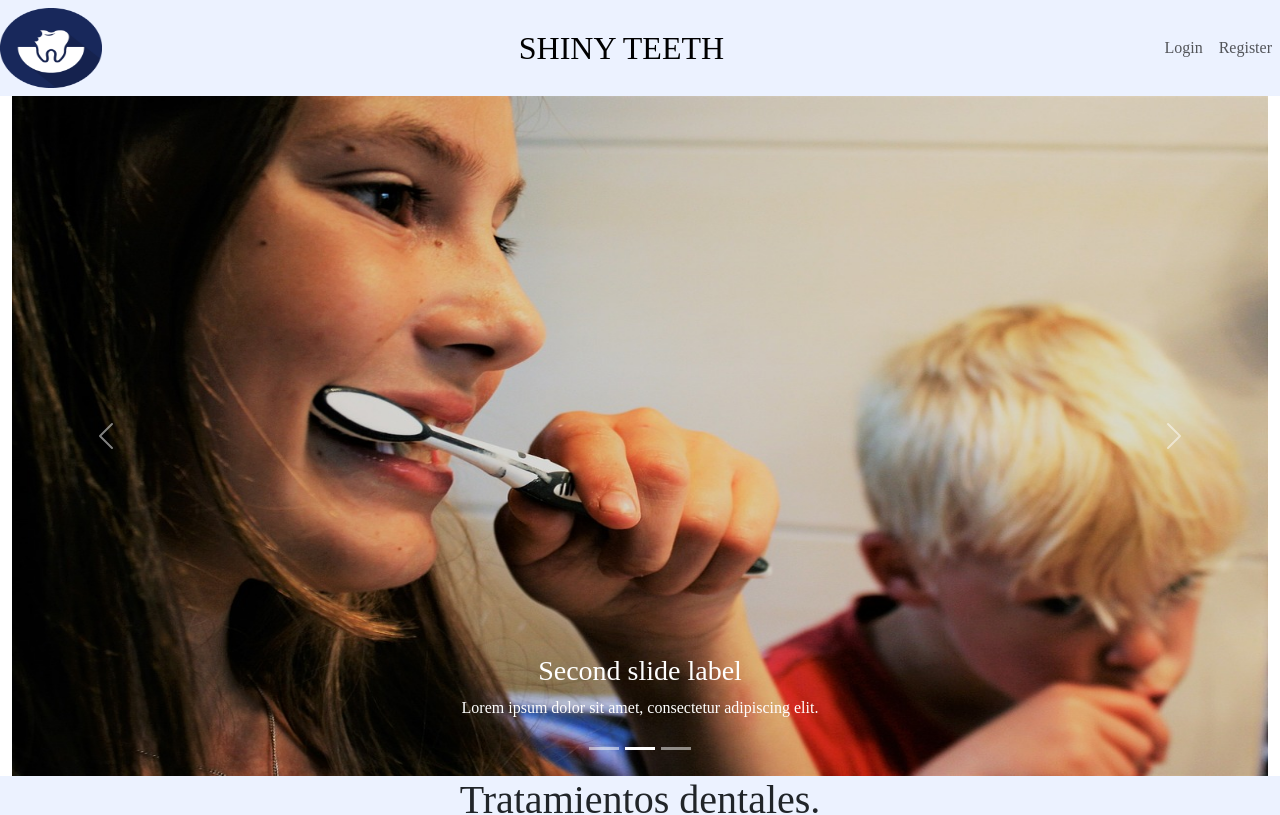
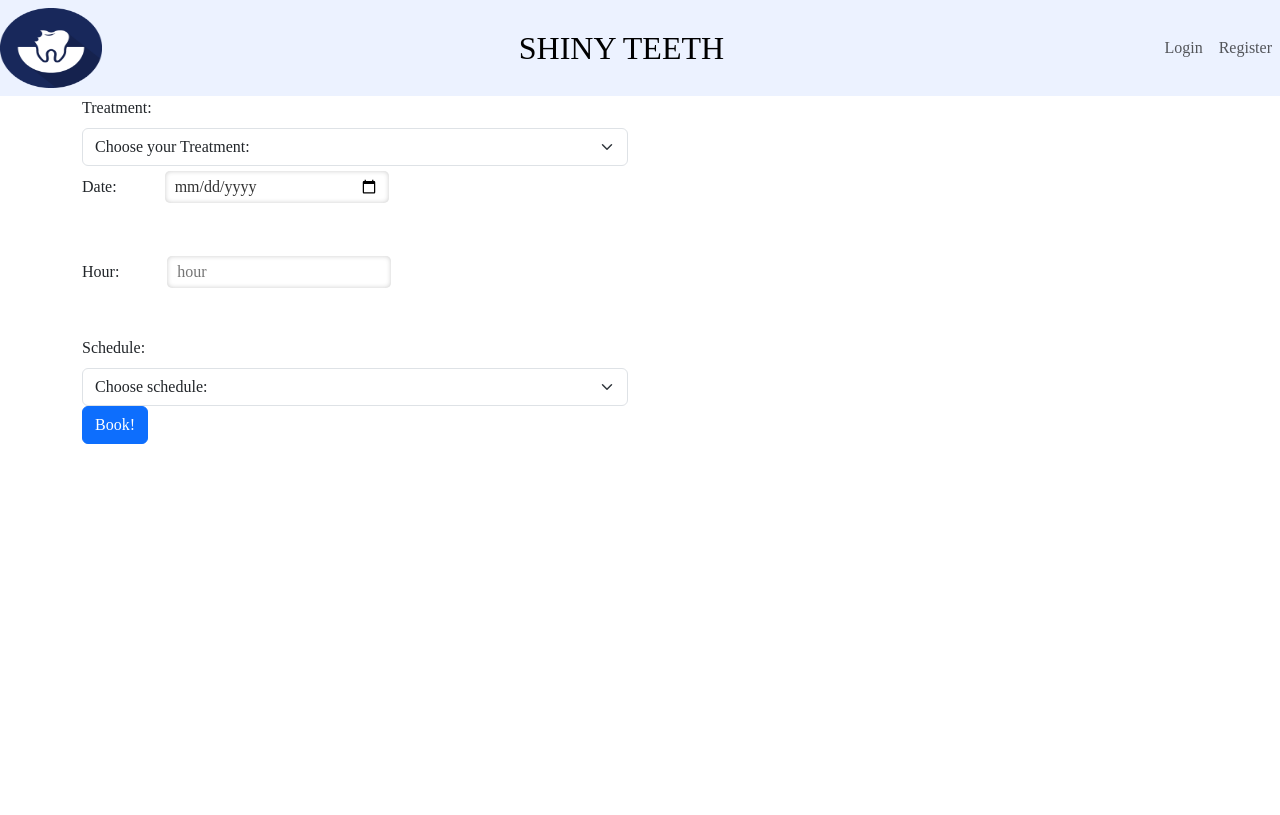
Before and after one commit to MarioAAT/mat-geekshubs-fsd-vlc-frontend-clinicadental, a React (Vite) app in the folder ShinyTeeth/: page /createappointment in a window 1280 px wide. Before the commit this address led to /. Shown: the top 815 px of the page. Built offline with nearby package versions, Linux system fonts and the light colour scheme; a web font is replaced by a local one.

Commit message:
Appointments are successfully created

```diff
--- a/ShinyTeeth/src/components/NavBar.jsx
+++ b/ShinyTeeth/src/components/NavBar.jsx
@@ -32,7 +32,8 @@ const navigate = useNavigate()
                     {credentialsRdx.credentials.roleId === 2 ? (
                     <>
                     <Nav.Link as={Link} to='/profile'>Perfil</Nav.Link>
-                    <Nav.Link as={Link} to='/appointmentuser'>Appointment</Nav.Link>
+                    <Nav.Link as={Link} to='/appointmentuser'>See my Appointments</Nav.Link>
+                    <Nav.Link as={Link} to='/createappointment'>Create an Appointment</Nav.Link>
                     <Nav.Link as={Link} to='/logout' onClick={() => logout()}>Logout</Nav.Link>
                     </>
                     ) : credentialsRdx.credentials.roleId === 3 ? (
--- a/ShinyTeeth/src/layouts/appointment/AppointmentUser.jsx
+++ b/ShinyTeeth/src/layouts/appointment/AppointmentUser.jsx
@@ -3,24 +3,39 @@ import { Col, Container, Row } from "react-bootstrap";
 import { useSelector } from "react-redux";
 import CardAppointment from '../../components/AppointmentC';
 import { getAppointmentasUser } from '../../services/apiCalls';
+import { getTreatment } from '../../services/apiCalls';
 import { userData } from '../userSlice';
 
 export const AppointmentUser = () => {
 
     const ReduxCredentials = useSelector(userData);
+
     const [appointments, setAppointments] = useState([]);
+    const [treatment, setTreatment] = useState([]);
 
     useEffect(() => {
         if(appointments.length === 0) {
             getAppointmentasUser(ReduxCredentials?.credentials?.token)
             .then((result) => {
                 setAppointments(result.data.appointments);
+                console.log(result);
             })
             .catch((error) => {
                 console.log(error);
             });
         }
-    }, [appointments]);
+
+        if(treatment.length === 0) {
+            getTreatment(ReduxCredentials?.token)
+            .then((result) => {
+                console.log('Hey, Culero!!',result);
+                setTreatment(result.data.token.treatment);
+            })
+            .catch((error) => {
+                console.log(error);
+            });
+        }
+    }, [appointments, treatment]);
 
     return (
         <>
--- /dev/null
+++ b/ShinyTeeth/src/layouts/appointment/CreateAppointment.jsx
@@ -0,0 +1,162 @@
+import React, { useState, useEffect } from 'react';
+import { Button, Col, Container, Form, Row } from 'react-bootstrap';
+import { useSelector } from 'react-redux';
+import { InputText } from '../../components/InputText';
+import { postAppointment } from '../../services/apiCalls';
+import { userData } from '../userSlice';
+import { useNavigate } from 'react-router-dom';
+
+export const CreateAppointment = () => {
+
+    const navigate = useNavigate();
+    const credentialsRdx = useSelector(userData);
+
+const [treatments, setTreatments] = useState([
+    {
+        id: 1,
+        servicename: "Cirugía Oral"
+    },
+    {
+        id: 2,
+        servicename: "Periodoncia"
+    },
+    {
+        id: 3,
+        servicename: "Ortodoncia"
+    },
+    {
+        id: 4,
+        servicename: "Cirugía Oral"
+    },
+    {
+        id: 5,
+        servicename: "Endodoncia"
+    },
+    {
+        id: 6,
+        servicename: "Obturación dental"
+    },
+    ]);
+
+    const [doctors, setDoctors] = useState([
+    {
+        id: 1,
+        schedulename: "Odontologia"
+    },
+    {
+        id: 2,
+        schedulename: "Endodoncia"
+    },
+    {
+        id: 3,
+        schedulename: "Maxilofacia"
+    },
+    {
+        id: 4,
+        schedulename: "Ortodoncia"
+    },
+    {
+        id: 5,
+        schedulename: "Odontopediatria"
+    },
+    {
+        id: 6,
+        schedulename: "Periodoncia"
+    }
+    ]);
+
+    const [credential, setCredential] = useState({
+        patient_id: credentialsRdx.credentials.patientId,
+        professional_id: "",
+        treatment_id: "",
+        appointment_on: "",
+        start_at:"",
+        end_at:""
+    });
+
+    console.log(credential);
+
+    const inputHandler = (e) => {
+        setCredential((prevState) => ({
+        ...prevState,
+        [e.target.name]: e.target.value,
+        }));
+    };
+
+    const checkError = (e) => {};
+
+
+
+
+const bookApp = () => {
+
+postAppointment(credential, credentialsRdx?.credentials?.token)
+.then ( respuesta => {
+    setCredential(respuesta.data)
+    console.log('cabroooon',respuesta);
+    setTimeout(() => {
+        navigate("/");
+    }, 500);
+}) .catch(error => {setCredential(error.message)})
+}
+console.log('Cabron!!!!!', credentialsRdx.credentials.patientId);
+
+return (
+<>
+<div className='appointment-locat'>
+<Container className="container-register">
+    <Row className="row-input">
+    <Col md={12} lg={6} className="container-inputs">
+        <Form>
+            <Form.Label>Treatment:</Form.Label>
+            <Form.Select name={"treatment_id"} onChange={(e) => inputHandler(e)} aria-label="Default select example">
+                                <option>Choose your Treatment:</option>
+                                {treatments.map((treatment) => {
+                                    return (
+                                        <option key={treatment.id} value={treatment.id}>{treatment.servicename}</option>
+                                    )
+                                })}
+                            </Form.Select>
+    <Form.Group>
+        <Form.Label>Date:</Form.Label>
+        <InputText className={"inputBasicDesign"}
+            type={"date"}
+            name={"appointment_on"}
+            placeholder={"date"}
+            required={true}
+            changeFunction={(e) => inputHandler(e)}
+            blurFunction={(e) => checkError(e)} />
+    </Form.Group>
+    <Form.Group>
+        <Form.Label>Hour:</Form.Label>
+        <InputText className={"inputBasicDesign"}
+            type={"string"}
+            name={"start_at"}
+            placeholder={"hour"}
+            required={true}
+            changeFunction={(e) => inputHandler(e)}
+            blurFunction={(e) => checkError(e)} />
+    </Form.Group>
+    <Form.Label>Schedule:</Form.Label>
+    <Form.Select name={"professional_id"} onChange={(e) => inputHandler(e)} aria-label="Default select example">
+                                <option>Choose schedule:</option>
+                                {doctors.map((doctor) => {
+                                    return (
+                                        <option key={doctor.id} value={doctor.id}>{doctor.schedulename}</option>
+                                    )
+                                })}
+                            </Form.Select>
+        </Form>
+        </Col>
+    <div className='b1'>
+    <Button
+    onClick={bookApp} variant="primary">
+    Book!
+    </Button>
+</div>
+    </Row>
+</Container>
+</div>
+</>
+)
+}
--- a/ShinyTeeth/src/layouts/mainApp/MainApp.jsx
+++ b/ShinyTeeth/src/layouts/mainApp/MainApp.jsx
@@ -7,6 +7,7 @@ import { Login } from '../Login/Login';
 import { Profile } from '../profile/Profile';
 import { Register } from '../register/Register';
 import { AppointmentUser } from '../appointment/AppointmentUser';
+import { CreateAppointment } from '../appointment/createAppointment';
 
 export const MainApp = () => {
   return (
@@ -20,6 +21,7 @@ export const MainApp = () => {
         <Route path='/allUsers' element={<GetAllUsers/>}/>
         <Route path='/userdetail' element={<UserDetail/>}/>
         <Route path='/appointmentuser' element={<AppointmentUser/>}/>
+        <Route path='/createappointment' element={<CreateAppointment/>}/>
         <Route path='*' element={<Navigate to="/"/>}/>
     </Routes>
     </>
--- a/ShinyTeeth/src/layouts/profile/Profile.jsx
+++ b/ShinyTeeth/src/layouts/profile/Profile.jsx
@@ -15,15 +15,11 @@ export const Profile = () => {
 
     );
 
-    console.log('jdjgfhdjgfhdj',detailRedux)
-
     useEffect(() => {
         if (users.firstname === "") {
         getUserData(detailRedux?.credentials?.token)
             .then((result) => {
-            console.log(result.data);
             setUsers({
-              patientId: result.data.user.patient_id,
               firstname: result.data.user.first_name,
               middlename: result.data.user.middle_name,
               lastname: result.data.user.last_name,
@@ -34,13 +30,10 @@ export const Profile = () => {
             .catch((error) => console.log(error));
         }
     }, [users]);
-    console.log('holajdhfhhgf', users);
 
     return (
       <>
         <div className=''>
-        <div className='texto'>PatientId: </div>
-          {users.patientId}
           <div className='texto'>Name: </div>
           {users.firstname}
           <div className='texto'>Middle Name: </div>
--- a/ShinyTeeth/src/services/apiCalls.js
+++ b/ShinyTeeth/src/services/apiCalls.js
@@ -39,3 +39,20 @@ export const getAppointmentasUser = async (token) => {
     };
     return await axios.get(`${root}/api/patient/appointments`, config)
 }
+
+export const getTreatment = async (data, token) => {
+
+
+  return await axios.get(`${root}/api/dentaltreatments`, data, token
+  )
+}
+
+export const postAppointment = async (body, token) => {
+ console.log(token, "hola soy el amug mario")
+ const config = {
+  headers: {
+    'Authorization': `Bearer ${token}`
+  }
+};
+  return await axios.post(`${root}/api/patient/appointments`, body, config)
+}
```
